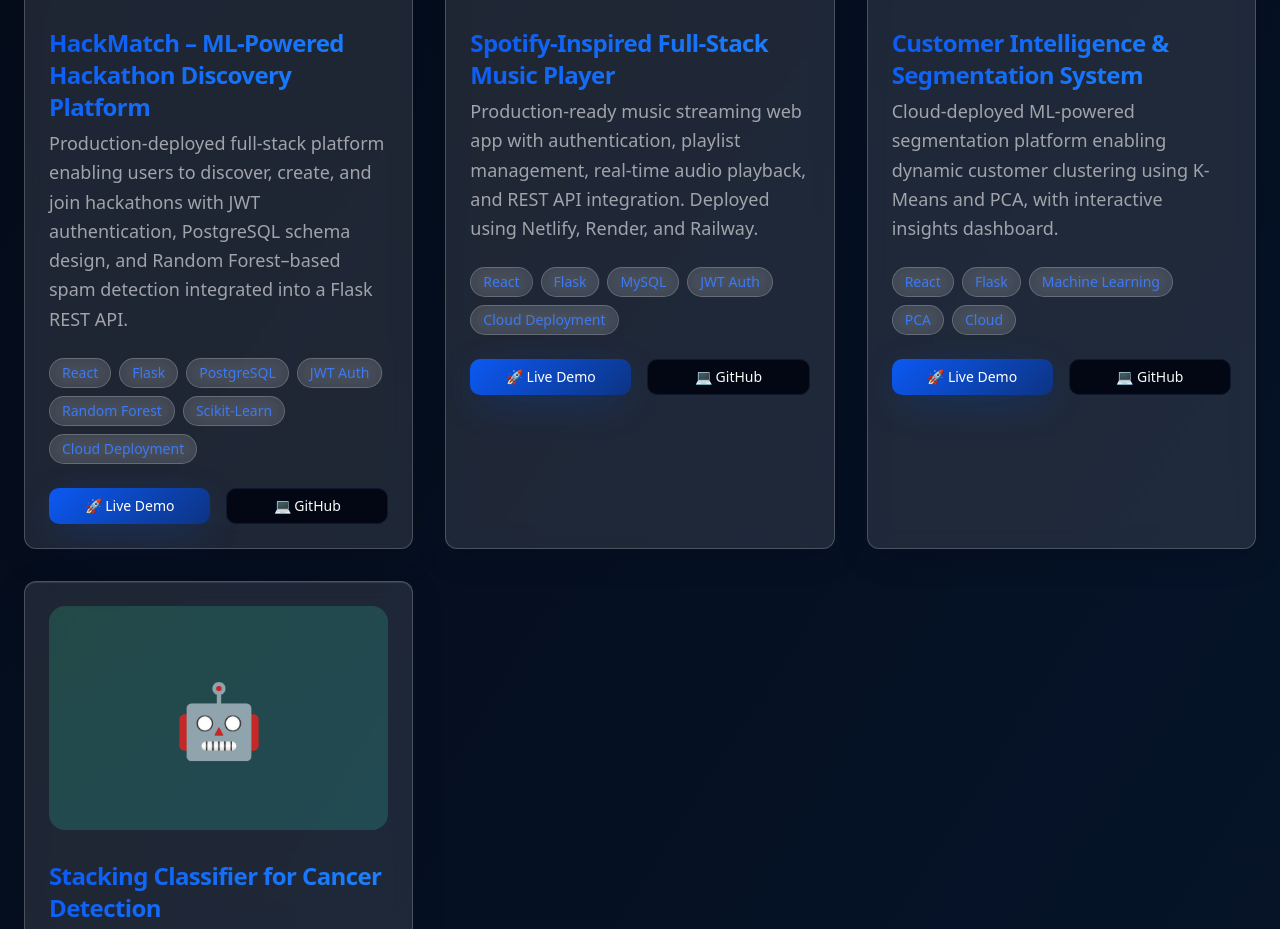
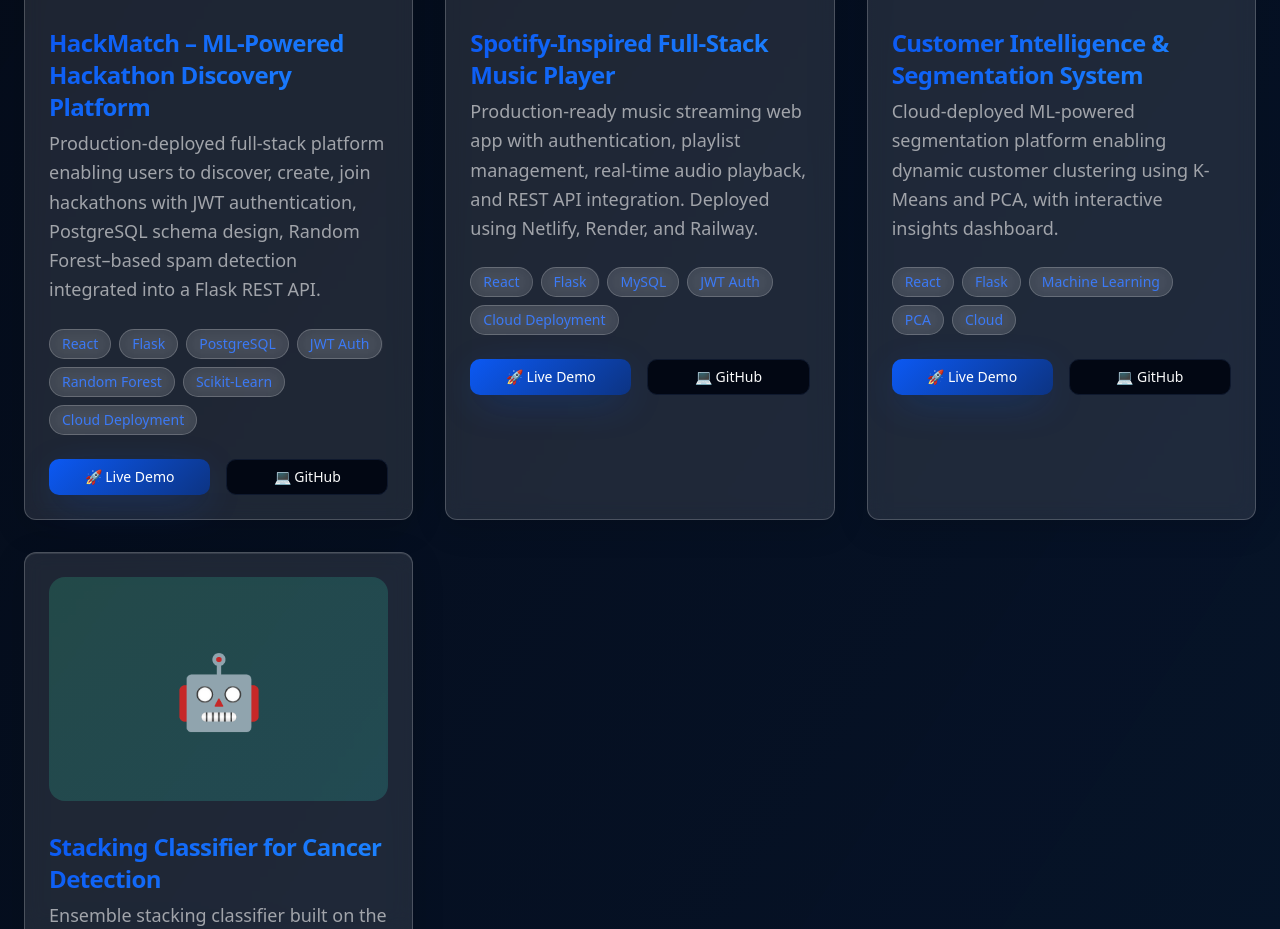
Before and after one commit to Aditya54Singh/Portfolio_Aditya, a React (Vite) app: page / in a window 1280 px wide. Shown: the part 4120-5049 px from the top of the page. Built offline with nearby package versions, Linux system fonts and the light colour scheme.

Commit message:
Update Index.tsx

```diff
--- a/client/pages/Index.tsx
+++ b/client/pages/Index.tsx
@@ -637,7 +637,7 @@ export default function Index() {
   {
     title: "HackMatch – ML-Powered Hackathon Discovery Platform",
     description:
-      "Production-deployed full-stack platform enabling users to discover, create, and join hackathons with JWT authentication, PostgreSQL schema design, and Random Forest–based spam detection integrated into a Flask REST API.",
+      "Production-deployed full-stack platform enabling users to discover, create, join hackathons with JWT authentication, PostgreSQL schema design, Random Forest–based spam detection integrated into a Flask REST API.",
     icon: "🚀",
     gradient: "from-blue-400/20 to-cyan-400/20",
     tags: [
```
